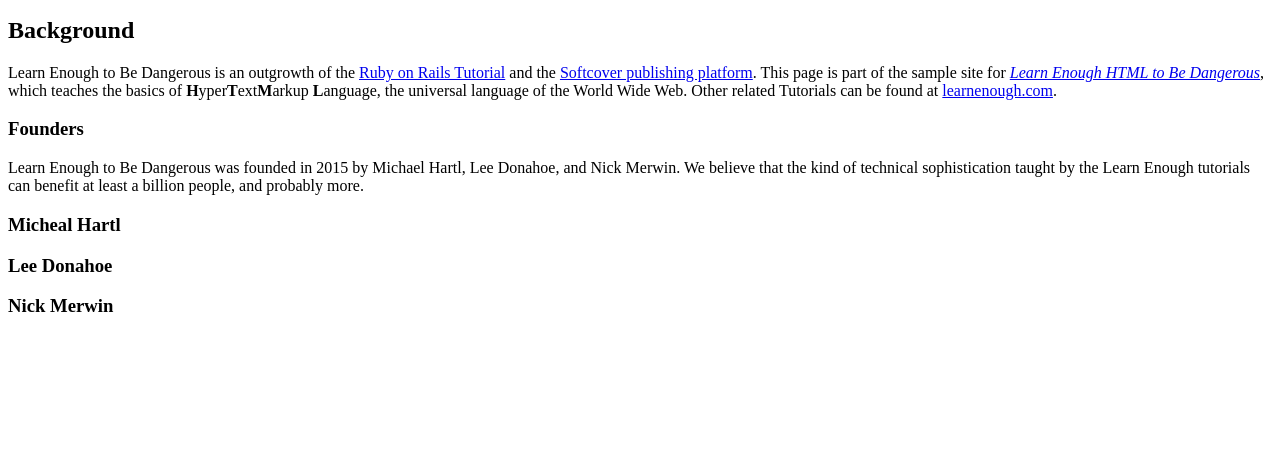
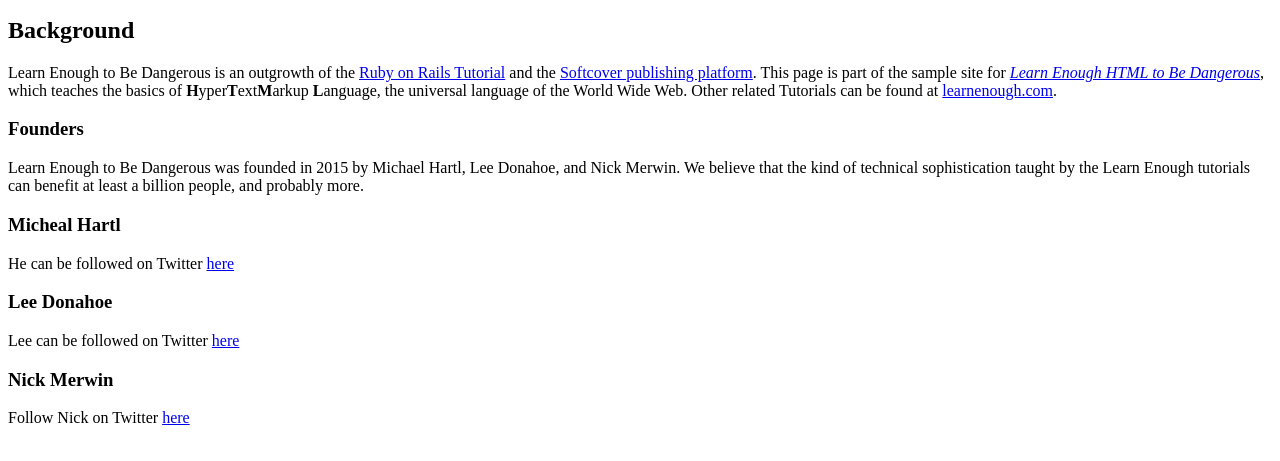
Before and after one commit to pandaphunk/sample_website, a plain HTML site: page index.html in a window 1280 px wide. Shown: the part 137-598 px from the top of the page. Drawn offline with Linux system fonts and the light colour scheme.

Commit message:
Add twitter links

```diff
--- a/index.html
+++ b/index.html
@@ -41,10 +41,20 @@
         </p>
 
 	 <h3> Micheal Hartl </h3>
+	 	<p>
+	 	  He can be followed on Twitter
+	 	  <a href="https://tritter.com/mhartl">here</a>
+	 	</p>
 
 	 <h3> Lee Donahoe </h3>
+	 	</p>
+	 		Lee can be followed on Twitter <a href="https://twitter.com/leedonahoe">here</a>
+	 	</p>
 
 	 <h3> Nick Merwin </h3>
+	 	<p>
+	 		Follow Nick on Twitter <a href="https://twitter.com/nickmerwin">here</a>
+	 	</p>
 
   </body>
 
```
